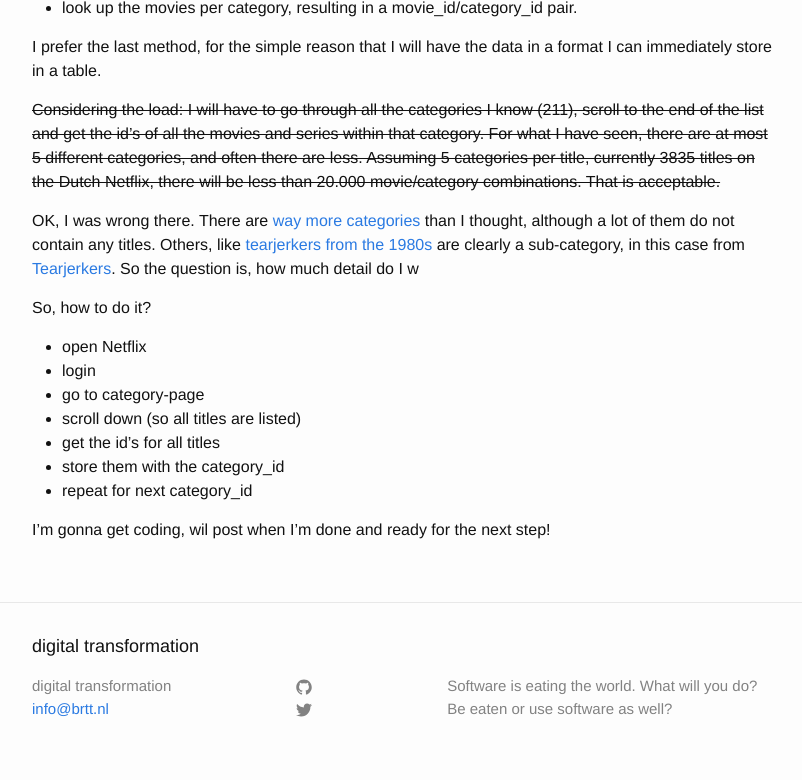
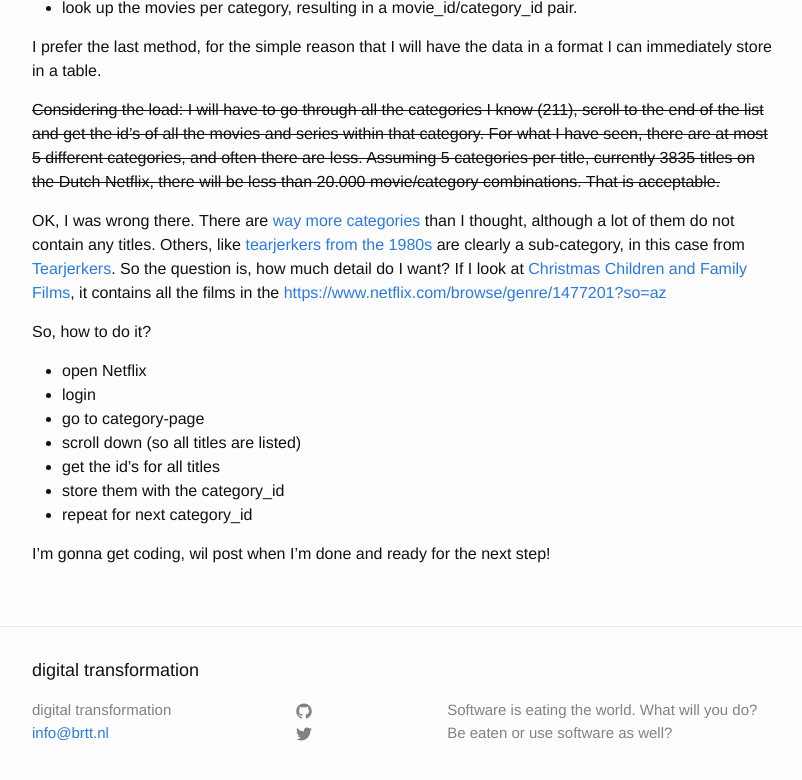
Before and after one commit to wijnandb/wijnandb.github.io, a Jekyll site: the page built from _posts/2020-4-20-scraping-websites.md, in a window 1280 px wide and 900 px high, scrolled down 1017 px. Shown: the top 780 px of the window, without its empty margins (238-1040 px from the left). Built offline with Jekyll 4.4.1, drawn with Linux system fonts in a browser that asks for light colours; our own code applies the rules of GitHub Pages for plain Markdown files; some of the changed lines change nothing that is shown.

Commit message:
_posts/2020-4-20-scraping-websites.md updated from https://stackedit.io/

```diff
--- a/_posts/2020-4-20-scraping-websites.md
+++ b/_posts/2020-4-20-scraping-websites.md
@@ -46,7 +46,7 @@
 ~~Considering the load: I will have to go through all the categories I know (211), scroll to the end of the list and get the id's of all the movies and series within that category. For what I have seen, there are at most 5 different categories, and often there are less. Assuming 5 categories per title, currently 3835 titles on the Dutch Netflix, there will be less than 20.000 movie/category combinations. That is acceptable.~~
 
 OK, I was wrong there. There are [way more categories](https://www.whats-on-netflix.com/library/categories/) than I thought, although a lot of them do not contain any titles. Others, like [tearjerkers from the 1980s](https://www.netflix.com/browse/genre/30?so=az) are clearly a sub-category, in this case from [Tearjerkers](https://www.netflix.com/browse/genre/6384?so=az).
-So the question is, how much detail do I w
+So the question is, how much detail do I want? If I look at [Christmas Children and Family Films](https://www.netflix.com/browse/genre/1474017?so=az), it contains all the films in the [https://www.netflix.com/browse/genre/1477201?so=az](https://www.netflix.com/browse/genre/1477201?so=az)
 
 So, how to do it?
 
@@ -60,8 +60,8 @@
 
 I'm gonna get coding, wil post when I'm done and ready for the next step!
 <!--stackedit_data:
-eyJoaXN0b3J5IjpbOTMxNDgxNjczLC0xOTI3OTQ1MDE4LC02OT
-kzODE1NjUsLTE5ODA5MTI0MCwtMTI1OTMwNDY3NSwxNzQzODgz
-MjQ3LC04MjU1NzA3MzUsMTc2NjcwMjM3MSwtMTE0OTQ1ODM1My
-w0NTE2Mzg5MjQsLTExNjc4NDEzNjldfQ==
+eyJoaXN0b3J5IjpbMTU5NDM0NzksLTE5Mjc5NDUwMTgsLTY5OT
+M4MTU2NSwtMTk4MDkxMjQwLC0xMjU5MzA0Njc1LDE3NDM4ODMy
+NDcsLTgyNTU3MDczNSwxNzY2NzAyMzcxLC0xMTQ5NDU4MzUzLD
+Q1MTYzODkyNCwtMTE2Nzg0MTM2OV19
 -->
```
